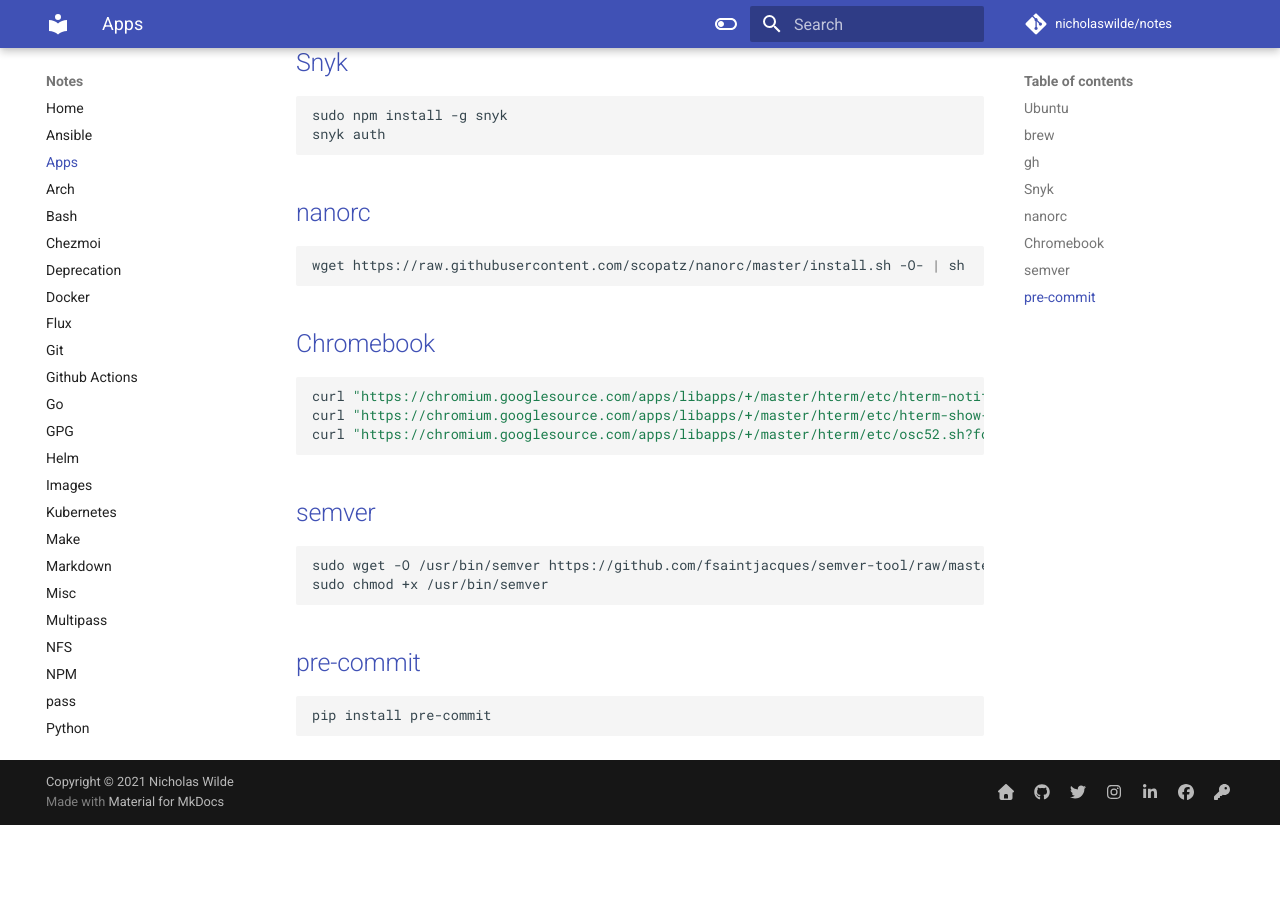
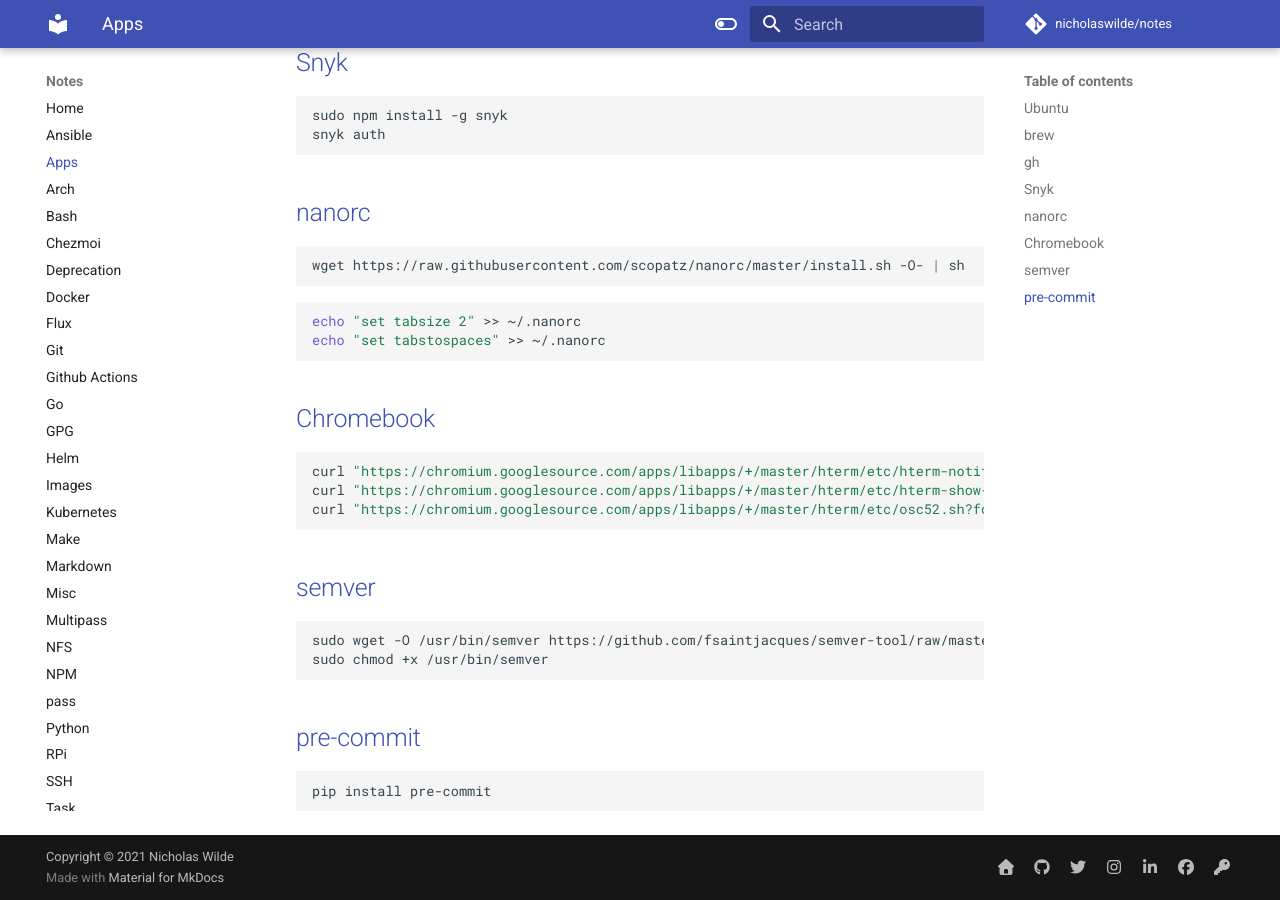
Before and after one commit to nicholaswilde/notes, an MkDocs documentation site: the page built from docs/apps.md, in a window 1280 px wide and 900 px high, scrolled down 528 px. Built offline with MkDocs 1.6.1 and Material for MkDocs 9.7.7, drawn with Linux system fonts in a browser that asks for light colours; comment, search, counter and statistics services are not loaded; before the commit the page ends 1353 px from its top, so only the background shows below that.

Commit message:
Added tabs to nano
Signed-off-by: Nicholas Wilde <ncwilde43@gmail.com>

````diff
--- a/docs/apps.md
+++ b/docs/apps.md
@@ -31,6 +31,11 @@
 wget https://raw.githubusercontent.com/scopatz/nanorc/master/install.sh -O- | sh
 ```
 
+```shell
+echo "set tabsize 2" >> ~/.nanorc
+echo "set tabstospaces" >> ~/.nanorc
+```
+
 ## [Chromebook](https://chromium.googlesource.com/apps/libapps/+/hterm-1.80/nassh/doc/FAQ.md#How-do-I-copy-text-from-the-terminal)
 
 ```shell
````
